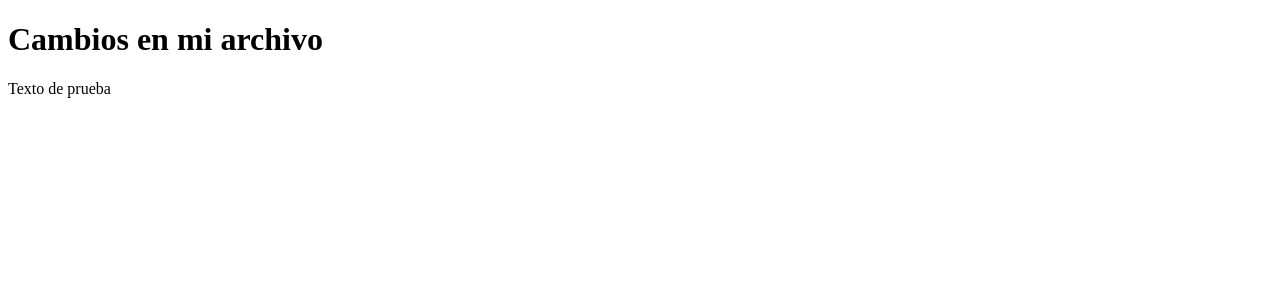
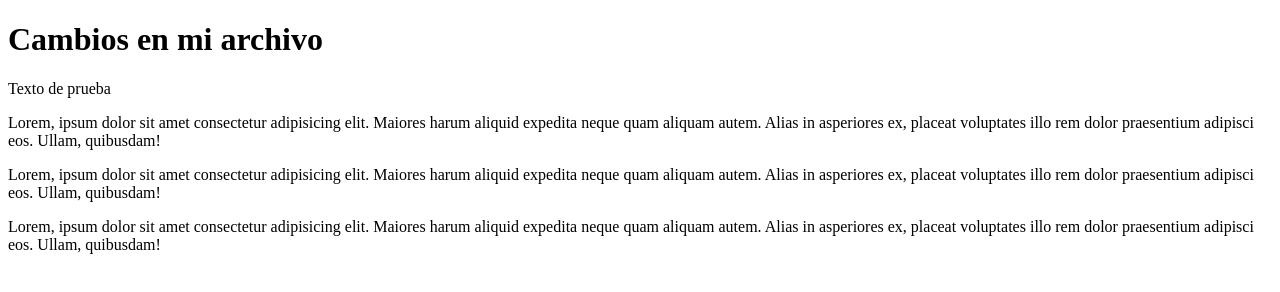
Before and after one commit to aleoverslept/mi_repositorio, a plain HTML site: page index.html in a window 1280 px wide. Drawn offline with Linux system fonts and the light colour scheme.

Commit message:
Añadi texto de prueba

```diff
--- a/index.html
+++ b/index.html
@@ -8,4 +8,7 @@
 
     <h1>Cambios en mi archivo</h1>
     <p>Texto de prueba</p>
+    <p>Lorem, ipsum dolor sit amet consectetur adipisicing elit. Maiores harum aliquid expedita neque quam aliquam autem. Alias in asperiores ex, placeat voluptates illo rem dolor praesentium adipisci eos. Ullam, quibusdam!</p>
+    <p>Lorem, ipsum dolor sit amet consectetur adipisicing elit. Maiores harum aliquid expedita neque quam aliquam autem. Alias in asperiores ex, placeat voluptates illo rem dolor praesentium adipisci eos. Ullam, quibusdam!</p>
+    <p>Lorem, ipsum dolor sit amet consectetur adipisicing elit. Maiores harum aliquid expedita neque quam aliquam autem. Alias in asperiores ex, placeat voluptates illo rem dolor praesentium adipisci eos. Ullam, quibusdam!</p>
 </body>
```
